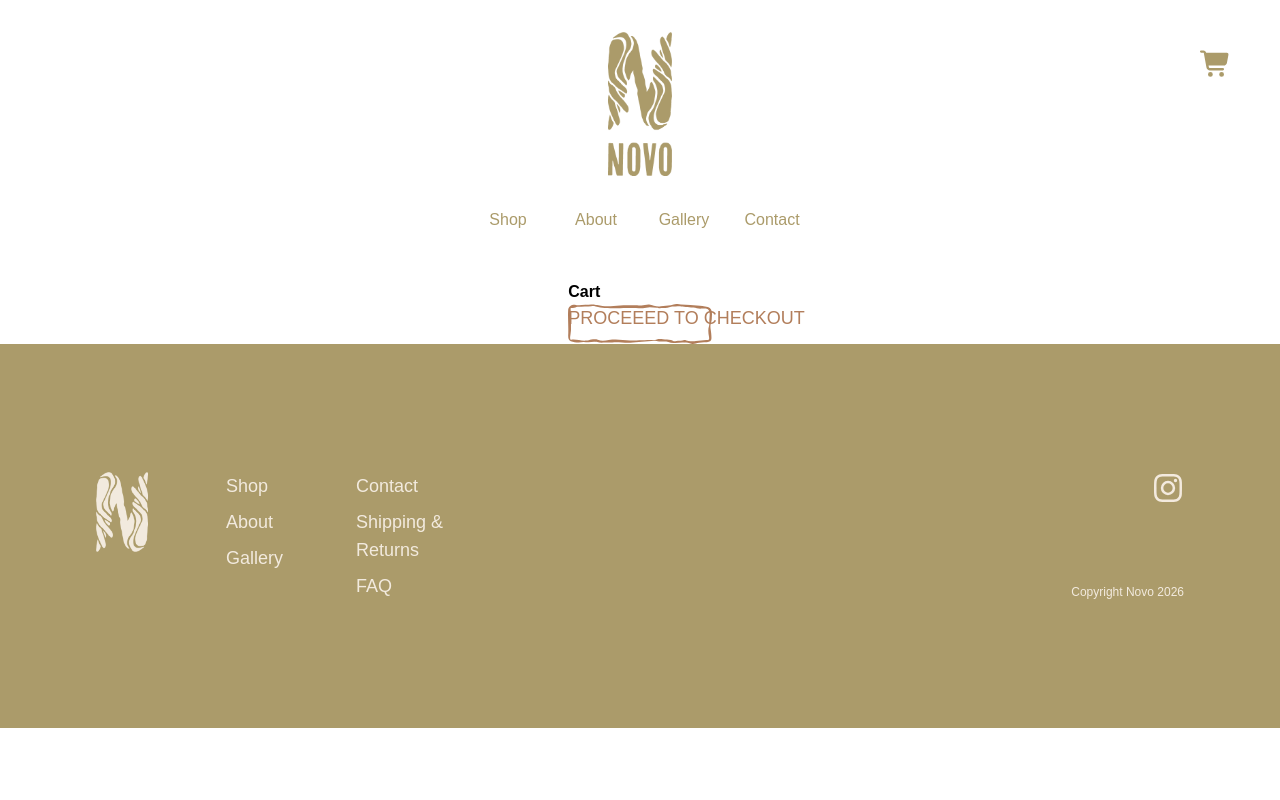
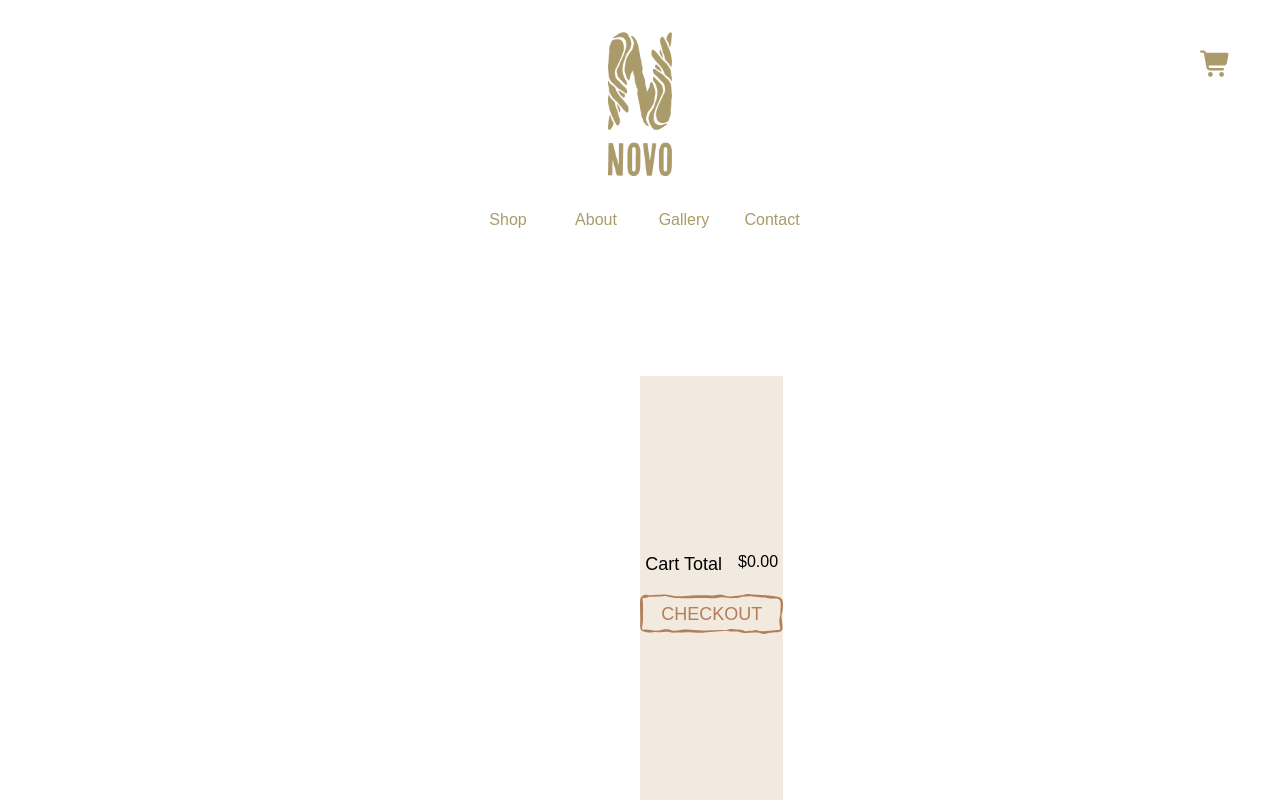
Before and after one commit to CamTom47/novo_website, a React (Vite) app in the folder frontend/: page /cart in a window 1280 px wide. Built offline with nearby package versions, Linux system fonts and the light colour scheme; a web font is replaced by a local one.

Commit message:
updates to cart page

```diff
--- /dev/null
+++ b/frontend/src/components/CardCard.tsx
@@ -0,0 +1,63 @@
+/** -------------------------MODULES------------------------- **/
+import React from "react";
+import { Link } from "react-router-dom";
+import { useCart } from "../context/CartContext";
+
+/** -------------------------COMPONENTS------------------------- **/
+
+/** -------------------------STYLES------------------------- **/
+
+/** -------------------------INTERFACES------------------------- **/
+
+const CartCard = ({ item, idx }): React.JSX.Element => {
+	/** -------------------------STATE------------------------- **/
+
+	/** -------------------------FUNCTIONS------------------------- **/
+
+	const { removeItem } = useCart();
+
+	const handleClick = (itemId) => {
+		removeItem(itemId);
+		// navigate('/shop')
+	};
+
+	/** -------------------------EFFECTS------------------------- **/
+
+	return (
+			<div
+				key={idx}
+				className='grid grid-cols-5 justify-start gap-x-4 gap-y-4 border border-bronze p-4 rounded-sm min-h-48'>
+				<img src={item.product.relatedObjects[0].imageData.url} className='col-span-2 w-full h-auto' />
+				<div className='col-span-3 flex flex-col gap-y-4'>
+					<Link className='font-semibold' to={`/shop/${item.product.object.id}`}>
+						{item.product.object.itemData.name}
+					</Link>
+					<p className='truncate-multiline'>{item.product.object.itemData.description}</p>
+					<span className='flex gap-x-4 w-full'></span>
+				</div>
+				<div className='col-span-2 relative h-10'>
+					<img src='/assets/button_clay.svg' alt='Novo Shop Link' className='w-full h-full' />
+					<button
+						onClick={() => handleClick(item.product.object.id)}
+						className='absolute w-full h-full text-lg text-nowrap left-1/2 -translate-x-1/2 top-1/2 -translate-y-1/2 text-clay'
+						style={{ fontFamily: "cheap-pine-sans, sans-serif", fontStyle: "normal", fontWeight: 400 }}>
+						REMOVE
+					</button>
+				</div>
+				<p className='col-span-3 place-self-end pe-4'>
+					$
+					{item.product.object.itemData.variations[0].itemVariationData.priceMoney.amount
+						.split("")
+						.toSpliced(
+							item.product.object.itemData.variations[0].itemVariationData.priceMoney.amount.split("").length - 2,
+							0,
+							".",
+						)
+						.join("")}
+				</p>
+			</div>
+
+
+	);
+};
+export default CartCard;
--- a/frontend/src/components/Navbar.tsx
+++ b/frontend/src/components/Navbar.tsx
@@ -47,7 +47,7 @@ const Navbar = (): React.JSX.Element => {
 				/>
 			</a>
 			<div
-				className={`absolute z-999 top-32 h-fit bg-white w-full flex flex-col items-center gap-x-6 font-light text-light-gray justify-center duration-300 ${!isNavOpen ? "opacity-0 xl:opacity-100" : "opacity-100"} [&_a]:h-fit [&_a]:py-4 [&_a]:w-full [&_a]:flex [&_a]:px-4 xl:gap-x-8 xl:relative xl:w-1/4 xl:grid xl:grid-cols-4 xl:[&_a]:col-span-1 xl:[&_a]:place-self-center xl:top-0 xl:[&_a]:justify-center xl:[&_a]:w-fit`}>
+				className={`absolute z-999 top-32 h-fit bg-white w-full flex flex-col items-center gap-x-6 font-light text-light-gray justify-center duration-300 ${!isNavOpen ? "opacity-0 xl:opacity-100" : "opacity-100"} [&_a]:h-fit [&_a]:py-4 [&_a]:w-full [&_a]:flex [&_a]:px-4 xl:gap-x-8 xl:relative xl:w-1/4 xl:grid xl:grid-cols-4 xl:[&_a]:col-span-1 xl:[&_a]:place-self-center xl:top-0 xl:[&_a]:justify-center xl:[&_a]:w-fit ${isNavOpen ? "" : "hidden"}`}>
 				<NavLink
 					onClick={toggleIsNavOpen}
 					to={"/shop"}
--- a/frontend/src/index.css
+++ b/frontend/src/index.css
@@ -28,11 +28,17 @@ button {
 
 	/* IE, Edge and Firefox */
 	.no-scrollbar {
-    -ms-overflow-style: none;  /* IE and Edge */
-    scrollbar-width: none;  /* Firefox */
+		-ms-overflow-style: none; /* IE and Edge */
+		scrollbar-width: none; /* Firefox */
+	}
+
+	.truncate-multiline {
+		display: -webkit-box;
+		-webkit-box-orient: vertical;
+		-webkit-line-clamp: 3; /* Change this number to the number of lines you want */
+		overflow: hidden;
 	}
 }
-
 
 @theme {
 	--color-beige: #f2eade;
@@ -44,7 +50,7 @@ button {
 	--animate-top-span-close: top-span-close 1s ease-in-out;
 	--animate-bottom-span-open: bottom-span-open 1s ease-in-out;
 	--animate-bottom-span-close: bottom-span-close 1s ease-in-out;
-	--height-content: calc(100vh - 280px);
+	--height-content: calc(100vh - 176px);
 }
 
 @keyframes top-span-open {
--- a/frontend/src/pages/CartPage.tsx
+++ b/frontend/src/pages/CartPage.tsx
@@ -1,8 +1,9 @@
 /** -------------------------MODULES------------------------- **/
-import React from "react";
+import React, { useState, useEffect } from "react";
 import { useCart } from "../context/CartContext";
 import { Link } from "react-router-dom";
 import { useNavigate } from "react-router-dom";
+import CartCard from "../components/CardCard";
 
 /** -------------------------COMPONENTS------------------------- **/
 
@@ -12,51 +13,81 @@ import { useNavigate } from "react-router-dom";
 
 const CartPage = (): React.JSX.Element => {
 	/** -------------------------STATE------------------------- **/
-	const { items, removeItem} = useCart();
+	const [cartTotal, setCartTotal] = useState<number>(0);
+	const { items, removeItem } = useCart();
 
 	/** -------------------------FUNCTIONS------------------------- **/
 	const navigate = useNavigate();
-	const handleClick = (itemId) => {
-		removeItem(itemId)
-		// navigate('/shop')
-
-	}
 
 	/** -------------------------EFFECTS------------------------- **/
+	useEffect(() => {
+		let total = 0;
+		for (let item of items) {
+			let cost = item.product.object.itemData.variations[0].itemVariationData.priceMoney.amount;
+			console.log("cost", cost);
+			let decimalString = Number.parseFloat(
+				cost
+					.split("")
+					.toSpliced(cost.split("").length - 2, 0, ".")
+					.join(""),
+			).toFixed(2);
+			console.log("decimalString", decimalString);
+			total += Number(decimalString);
+		}
+		console.log("total", total);
+		setCartTotal(total);
+	}, [items]);
 
 	return (
 		<div>
-			<h1>Cart</h1>
-			<div className='flex flex-col gap-y-4'>
-				{items.map((item,idx) => (
-					<div key={idx} className='flex gap-x-4'>
-						<img src={item.product.relatedObjects[0].imageData.url} className='h-48 w-fit' />
-						<div>
-							<Link to={`/shop/${item.product.object.id}`}>{item.product.object.itemData.name}</Link>
-							<p>
-								$
-								{item.product.object.itemData.variations[0].itemVariationData.priceMoney.amount
-									.split("")
-									.toSpliced(
-										item.product.object.itemData.variations[0].itemVariationData.priceMoney.amount.split("").length - 2,
-										0,
-										".",
-									)
-									.join("")}
-							</p>
-							<button onClick={() => handleClick(item.product.object.id)} className="border rounded-md">Remove</button>
+			<div className='grid grid-cols-1 w-full h-content justify-between xl:hidden '>
+				<div className='overflow-y-scroll w-full pb-14 px-4 no-scrollbar'>
+					<div className='w-full gap-y-4 flex flex-col'>
+						{items.map((item, idx) => (
+							<CartCard item={item} idx={idx} />
+						))}
 					</div>
 				</div>
-				))}
+				<div className='flex flex-col items-center justify-center bg-beige py-4 gap-y-4'>
+					<div className='flex gap-x-4'>
+						<p className='text-lg'>Cart Total</p>
+						<p>${cartTotal.toFixed(2)}</p>
 					</div>
 					<div className='relative h-10 xl:place-self-start'>
 						<img src='/assets/button_clay.svg' alt='Novo Shop Link' className='w-full h-full' />
 						<Link
 							to='checkout'
-					className='absolute w-full h-full text-lg text-nowrap left-1/2 -translate-x-1/2 top-1/2 -translate-y-1/2 text-clay '
+							className='absolute flex items-center justify-center w-full h-full text-lg top-0 left-0 text-nowrap text-clay '
 							style={{ fontFamily: "cheap-pine-sans, sans-serif", fontStyle: "normal", fontWeight: 400 }}>
-					PROCEEED TO CHECKOUT
+							CHECKOUT
 						</Link>
+					</div>
+				</div>
+			</div>
+			{/* Laptop breakpoint */}
+			<div className='hidden w-full h-content justify-between xl:grid xl:grid-cols-2 xl:px-100 xl:py-24'>
+				<div className='overflow-y-scroll w-full pb-14 px-4 no-scrollbar'>
+					<div className='w-full gap-y-4 flex flex-col'>
+						{items.map((item, idx) => (
+							<CartCard item={item} idx={idx} />
+						))}
+					</div>
+				</div>
+				<div className='flex flex-col items-center justify-center bg-beige py-4 gap-y-4'>
+					<div className='flex gap-x-4'>
+						<p className='text-lg'>Cart Total</p>
+						<p>${cartTotal.toFixed(2)}</p>
+					</div>
+					<div className='relative h-10 xl:place-self-start'>
+						<img src='/assets/button_clay.svg' alt='Novo Shop Link' className='w-full h-full' />
+						<Link
+							to='checkout'
+							className='absolute flex items-center justify-center w-full h-full text-lg top-0 left-0 text-nowrap text-clay '
+							style={{ fontFamily: "cheap-pine-sans, sans-serif", fontStyle: "normal", fontWeight: 400 }}>
+							CHECKOUT
+						</Link>
+					</div>
+				</div>
 			</div>
 		</div>
 	);
```
Lines whose indentation alone changed are shown as unchanged.
